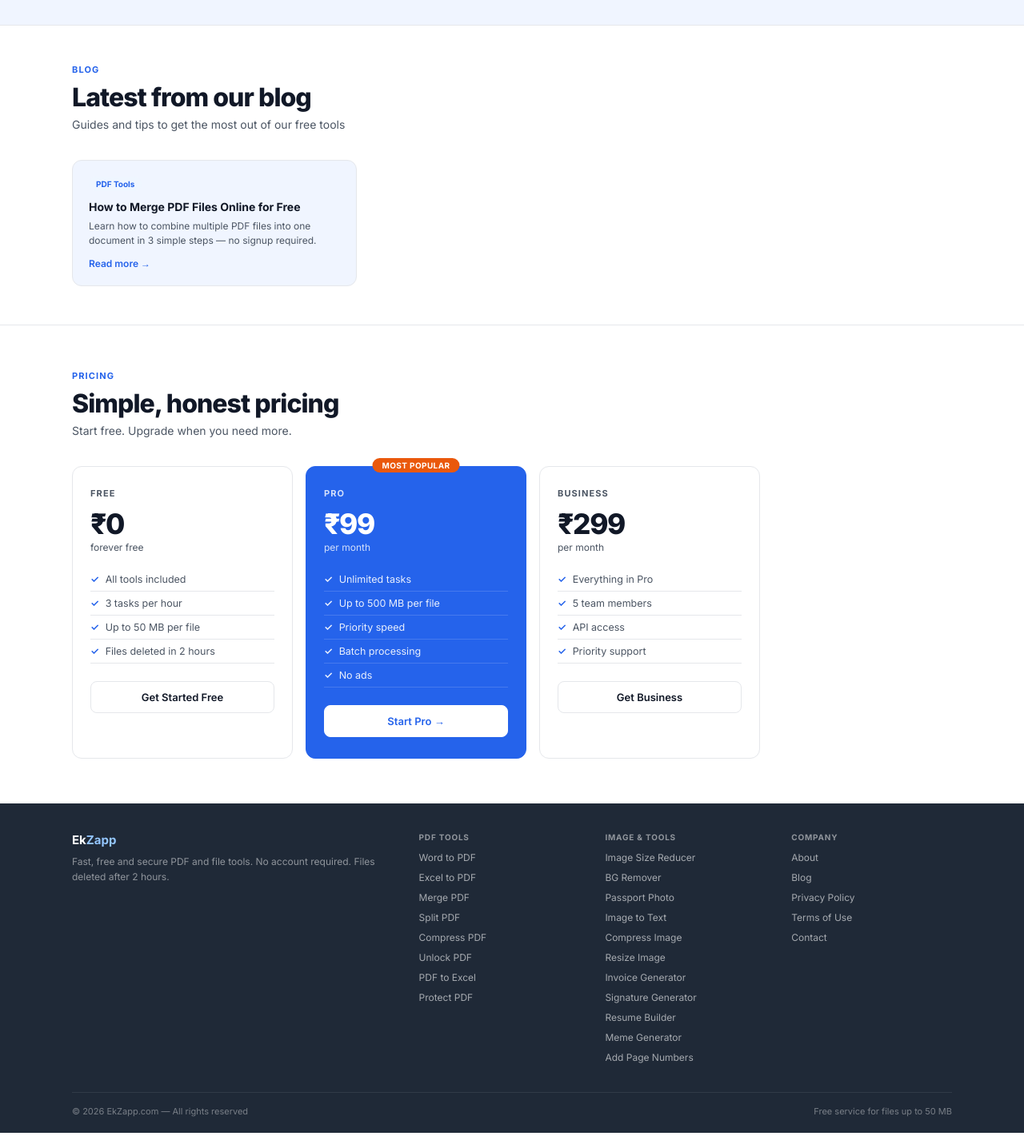
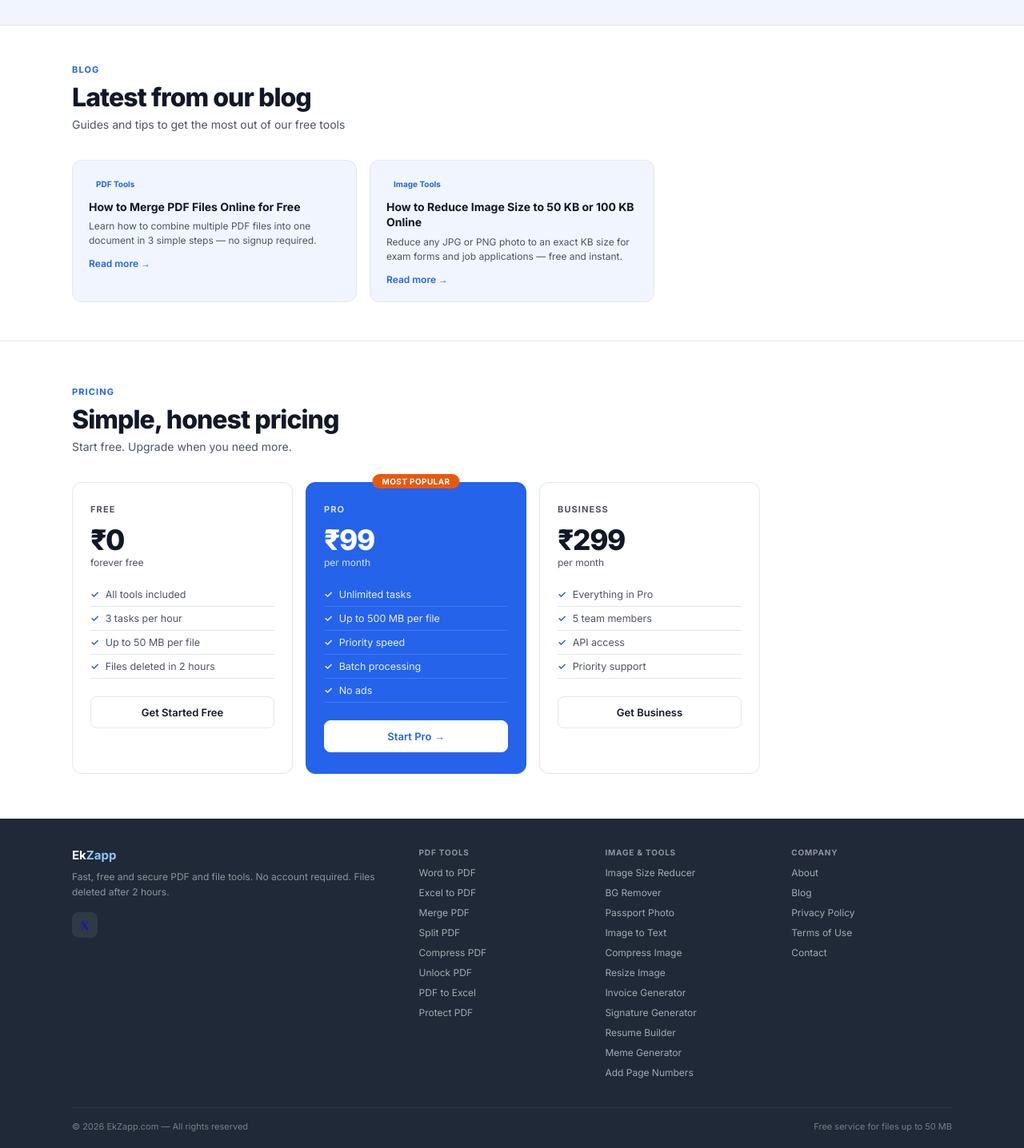
Before and after one commit to Ekramul36/ektools, a Flask app: page / in a window 1280 px wide. Shown: the part 3221-4657 px from the top of the page at 80% size. Run offline with Flask 3, Linux system fonts and the light colour scheme; some libraries are stand-ins or nearby versions.

Commit message:
Add blog post card + social media link

```diff
--- a/templates/index.html
+++ b/templates/index.html
@@ -21,6 +21,10 @@
 <meta property="og:description" content="Merge, split, compress, unlock PDF for free. No signup needed.">
 <meta property="og:type" content="website">
 <meta property="og:url" content="https://ekzapp.com">
+<meta name="twitter:card" content="summary_large_image">
+<meta name="twitter:site" content="@ekzapp">
+<meta name="twitter:title" content="EkZapp — Free PDF & File Tools">
+<meta name="twitter:description" content="Merge, split, compress, unlock PDF for free. No signup needed.">
 <link rel="canonical" href="https://ekzapp.com/">
 <link rel="preconnect" href="https://fonts.googleapis.com">
 <link href="https://fonts.googleapis.com/css2?family=Inter:wght@400;500;600;700;800&display=swap" rel="stylesheet">
@@ -118,7 +122,10 @@ footer{background:#1F2937;padding:36px 20px 20px}
 .footer-grid{display:grid;grid-template-columns:2fr 1fr 1fr 1fr;gap:32px;margin-bottom:28px}
 .f-logo{font-size:15px;font-weight:700;color:white;margin-bottom:8px}
 .f-logo span{color:#93C5FD}
-.f-desc{color:rgba(255,255,255,.5);font-size:12px;line-height:1.6}
+.f-desc{color:rgba(255,255,255,.5);font-size:12px;line-height:1.6;margin-bottom:16px}
+.f-social{display:flex;gap:10px}
+.f-social a{width:32px;height:32px;border-radius:8px;background:rgba(255,255,255,.08);display:flex;align-items:center;justify-content:center;text-decoration:none;font-size:14px;transition:all .15s}
+.f-social a:hover{background:var(--blue)}
 .fc h4{font-size:10px;font-weight:700;letter-spacing:.08em;text-transform:uppercase;color:rgba(255,255,255,.5);margin-bottom:10px}
 .fc ul{list-style:none}.fc li{margin-bottom:8px}
 .fc a{color:rgba(255,255,255,.6);text-decoration:none;font-size:12px;transition:color .15s}
@@ -538,6 +545,12 @@ footer{background:#1F2937;padding:36px 20px 20px}
         <p>Learn how to combine multiple PDF files into one document in 3 simple steps — no signup required.</p>
         <span class="blog-readmore">Read more →</span>
       </a>
+      <a class="blog-card" href="/blog/reduce-image-size-to-kb">
+        <span class="blog-tag">Image Tools</span>
+        <h3>How to Reduce Image Size to 50 KB or 100 KB Online</h3>
+        <p>Reduce any JPG or PNG photo to an exact KB size for exam forms and job applications — free and instant.</p>
+        <span class="blog-readmore">Read more →</span>
+      </a>
     </div>
   </div>
 </section>
@@ -598,6 +611,9 @@ footer{background:#1F2937;padding:36px 20px 20px}
       <div>
         <div class="f-logo">Ek<span>Zapp</span></div>
         <p class="f-desc">Fast, free and secure PDF and file tools. No account required. Files deleted after 2 hours.</p>
+        <div class="f-social">
+          <a href="https://twitter.com/ekzapp" target="_blank" rel="noopener" aria-label="Follow EkZapp on Twitter/X" title="Follow us on X">𝕏</a>
+        </div>
       </div>
       <div class="fc">
         <h4>PDF Tools</h4>
```
